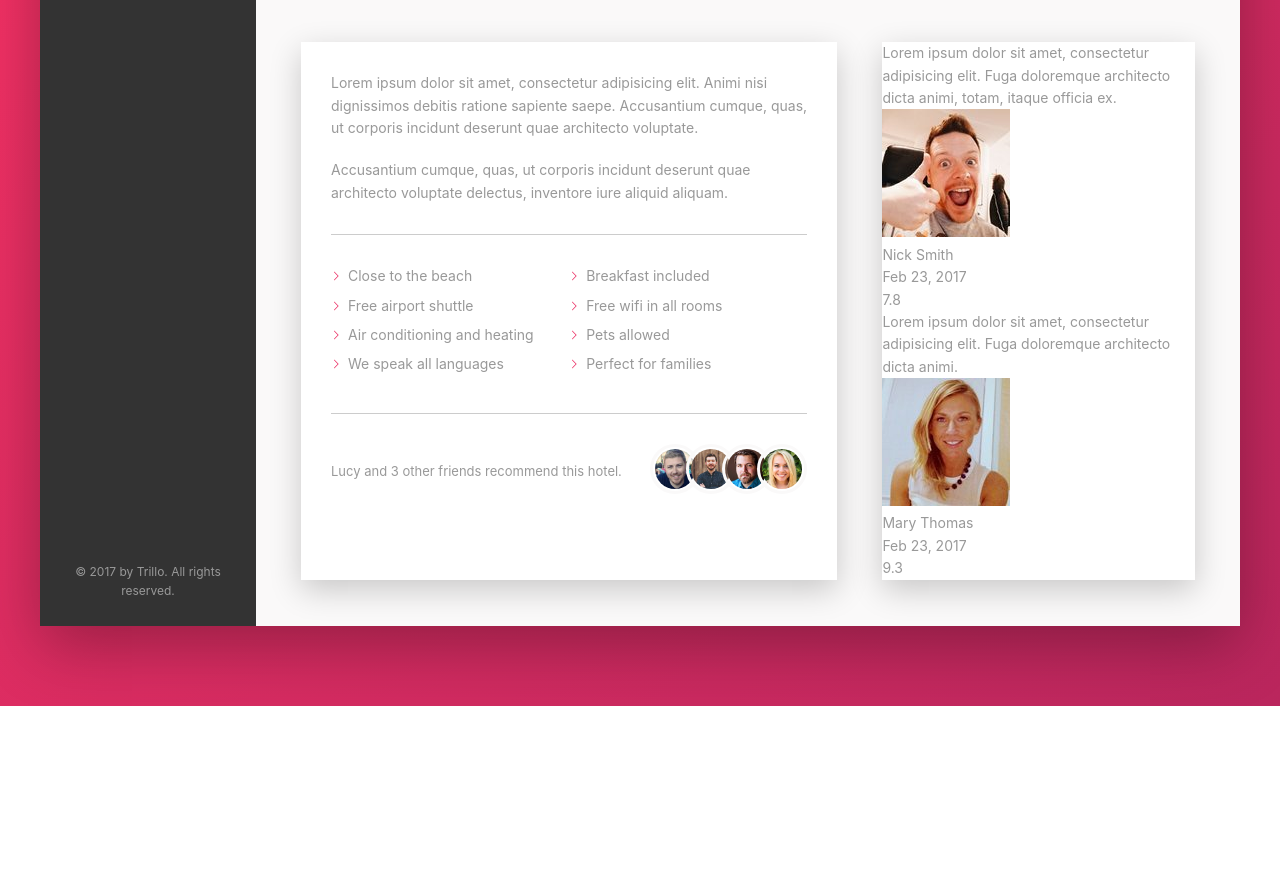
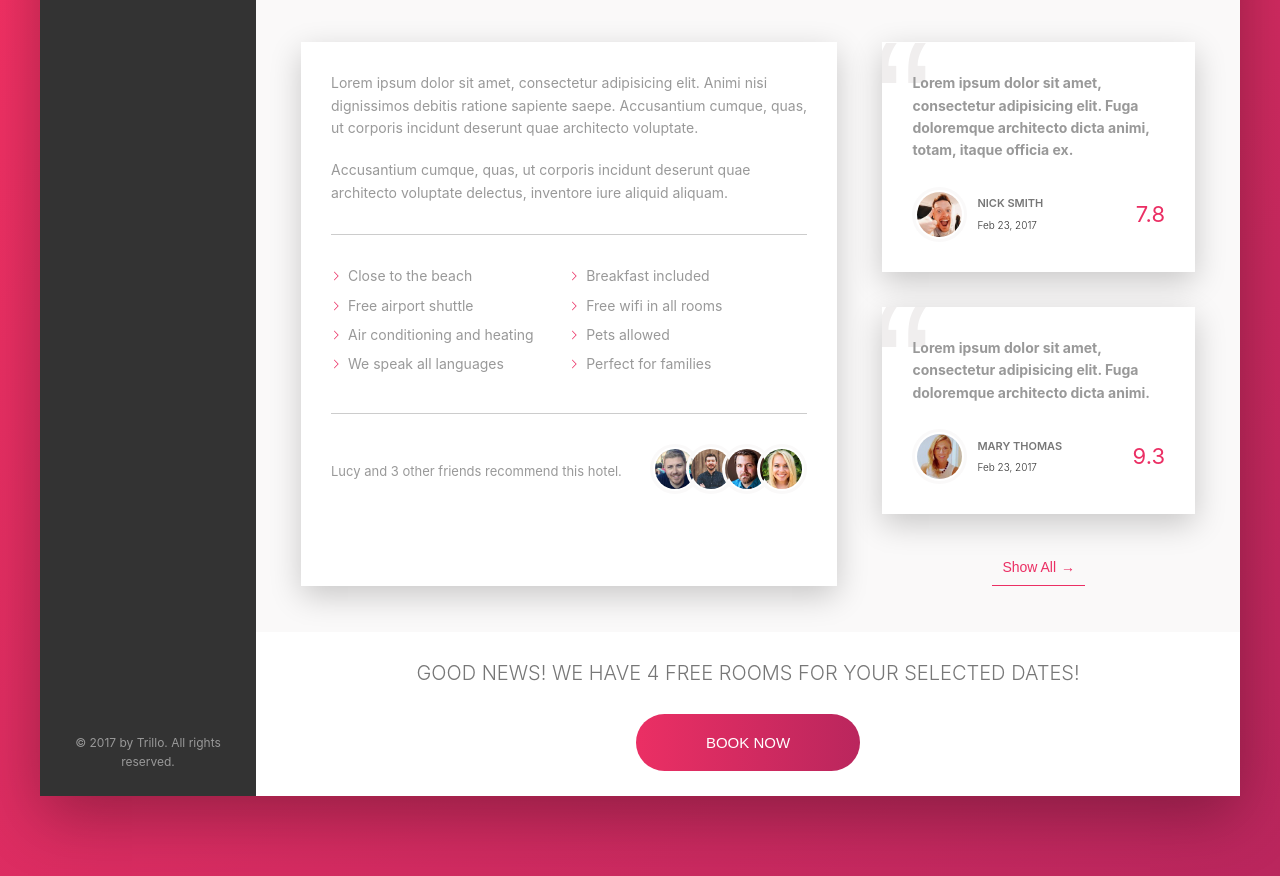
Before and after one commit to Ronacs/Flexbox, a website: page index.html in a window 1280 px wide. Shown: the part 465-1341 px from the top of the page. Before the commit the page ends 1171 px from the top, so only its background shows below. Drawn offline with Linux system fonts and the light colour scheme.

Commit message:
Adding Queries

```diff
--- a/index.html
+++ b/index.html
@@ -116,7 +116,7 @@
 
                 <!-- RIGHT -->
                 <main class="hotel-view">
-                    <!-- IMAGES -->
+                    <!-- IMAGES ROW-->
                     <div class="gallery">
                         <!-- 1 -->
                         <figure class="gallery__item">
@@ -132,7 +132,7 @@
                         </figure>
                     </div>
 
-                    <!-- OVERVIEW -->
+                    <!-- OVERVIEW ROW -->
                     <div class="overview">
                         <!-- heading -->
                         <h1 class="overview__heading">Hotel Las Pamas</h1>
@@ -173,7 +173,7 @@
 
                     </div>
 
-                    <!-- DETAIL VIEW -->
+                    <!-- DETAIL VIEW ROW-->
                     <div class="detail-view">
                         <!-- LEDFT COL _ DESC -->
                         <div class="description">
@@ -228,9 +228,8 @@
 
                             </figure>
 
-
                             <!-- 2 -->
-                             <figure class="review">
+                            <figure class="review">
                                 <blockquote class="review__text">
                                     Lorem ipsum dolor sit amet, consectetur adipisicing elit. Fuga doloremque architecto dicta animi.
                                 </blockquote>
@@ -242,11 +241,24 @@
                                     </div>
                                     <div class="review__rating">9.3</div>
                                 </figcaption>
+                            </figure>
 
-                            </figure>
+                            <!-- SHOW ALL -->
+                            <button class="btn btn--expand">Show All <span>&rarr;</span></button>
 
                         </div>
 
+                    </div>
+
+                    <!-- BOTTOM CTA -->
+                    <div class="cta">
+                        <h2 class="cta__book-now">
+                            Good news! We have 4 free rooms for your selected dates!
+                        </h2>
+                        <button class="cta__book--btn">
+                            <span class="cta__book--visible">Book Now</span>
+                            <span class="cta__book--hidden">Only 4 rooms left</span>
+                        </button>
                     </div>
 
                 </main>
--- a/sass/abstract/_mixins.scss
+++ b/sass/abstract/_mixins.scss
@@ -1 +1,37 @@
 //This handles media queries definition
+
+@mixin breakPoints ($break){
+
+    @media only screen and (max-width:$break) {
+        @content;
+    }
+}
+
+@mixin deviceScreenAdapter($breakPoint) {
+
+    @if $breakPoint == 'phone' {
+        //1200px
+        @media only screen and(max-width: 75em){
+            @content;
+        }
+    }
+
+    @if $breakPoint == 'tab-port' {
+        @media only screen and(max-width: 1200px){
+            @content;
+        }
+    }
+
+    @if $breakPoint == 'tab-land' {
+        @media only screen and(max-width: 1200px){
+            @content;
+        }
+    }
+
+    @if $breakPoint == 'desktop' {
+        @media only screen and(max-width: 75em){
+            @content;
+        }
+    }
+
+}
--- a/sass/abstract/_variables.scss
+++ b/sass/abstract/_variables.scss
@@ -14,3 +14,6 @@ $text: #ccc;
 $textColorDark: #333 ;
 $textColorLight: #777;
 $textColorLighter: #999;
+
+//BREAK POINTS
+$breakPoint: 68.75em; //1100px
--- a/sass/components/_button.scss
+++ b/sass/components/_button.scss
@@ -14,15 +14,28 @@
     -ms-transition:all .3s ease-out;
     -o-transition:all .3s ease-out;
 
+    span{
+        margin-left: .1rem;
+        transition:margin-left .2s ease-out;
+        -webkit-transition:margin-left .2s ease-out;
+        -moz-transition:margin-left .2s ease-out;
+        -ms-transition:margin-left .2s ease-out;
+        -o-transition:margin-left .2s ease-out;
+    }
+
     &:hover{
         color: var(--colorLight);
+
+        span{
+            margin-left: .8rem;
+        }
     }
 
     &:focus{
         outline: none;
         animation: pulsating 1s infinite;
         -webkit-animation: pulsating 1s infinite;
-}
+    }
 
     &--inline{
         display: inline;
--- /dev/null
+++ b/sass/components/_review-card.scss
@@ -0,0 +1,72 @@
+.review{
+    background-color: #fff;
+    box-shadow: 0 1rem 3rem rgba(0, 0, 0, .2);
+    padding: 3rem;
+    margin-bottom: 3.5rem;
+    position: relative;
+    overflow: hidden;
+
+    &::before{
+        content: "\201C";
+        position: absolute;
+        color: var(--LightThird);
+        font-size: 18rem;
+        font-family: sans-serif;
+        line-height: 1;
+        top: -2.75rem;
+        left: -1rem;
+        z-index: 1;
+    }
+
+    &__text{
+        font-weight: 700;
+        z-index: 10;
+        position: relative;
+    }
+
+    &__user{
+        margin-top: 2.5rem;
+        display: flex;
+        align-items: center;
+
+    }
+
+    &__photo{
+        box-sizing: content-box;
+        height: 4.5rem;
+        width: 4.5rem;
+        padding: .2rem;
+        border: .3rem solid var(--LightPrimary);
+        border-radius: 100%;
+        -webkit-border-radius: 100%;
+        -moz-border-radius: 100%;
+        -ms-border-radius: 100%;
+        -o-border-radius: 100%;
+    }
+
+    &__user-box{
+        margin-right: auto;
+        margin-left: 1rem;
+    }
+
+    &__user-name{
+        text-transform: uppercase;
+        font-weight: 600;
+        font-size: 1.1rem;
+        margin-bottom: .4rem;
+        color: var(--colorLight);
+    }
+
+    &__user-date{
+        font-size: 1rem;
+        font-weight: 300;
+        color: var(--colorDark);
+    }
+
+    &__rating{
+        font-size: 2.2rem;
+        font-weight: 400;
+        color: var(--colorPrimary);
+    }
+
+}
--- a/sass/layouts/__layout.scss
+++ b/sass/layouts/__layout.scss
@@ -4,5 +4,8 @@
     margin: 8rem auto;
     background-color: var(--LightPrimary);
     box-shadow: var(--shadow-dark-blur);
-    // min-height: 50rem;
+
+    @include deviceScreenAdapter(desktop){
+        margin: 0;
+    }
 }
--- /dev/null
+++ b/sass/layouts/_call-to-action.scss
@@ -0,0 +1,88 @@
+// CALL TO ACTION
+.cta{
+    background-color: #fff;
+    text-align: center;
+    padding: 2.5rem 0;
+
+    // HEADING
+    &__book-now{
+        font-size: 2rem;
+        font-weight: 300;
+        color: var(--colorLight);
+        text-transform: uppercase;
+        margin-bottom: 2.5rem;
+    }
+
+    // BOOK BUTTON
+    &__book--btn{
+        cursor: pointer;
+        display: inline-block;
+        // padding: 2.6rem;
+        color: #fff;
+        position: relative;
+        font-weight: 300;
+        font-size: 1.5rem;
+        text-transform: uppercase;
+        border: none;
+        outline: none;
+        border-radius: 10rem;
+        -webkit-border-radius: 10rem;
+        -moz-border-radius: 10rem;
+        -ms-border-radius: 10rem;
+        -o-border-radius: 10rem;
+        background-image: linear-gradient(to right, var(--colorPrimary), var(--colorPrimaryDark) );
+        overflow: hidden;
+
+        &:hover{
+            background-image: linear-gradient(to left, var(--colorPrimary), var(--colorPrimaryDark) );
+        }
+
+        &:focus{
+            outline: none;
+            animation: pulsating 1s infinite;
+            -webkit-animation: pulsating 1s infinite;
+        }
+
+    }
+
+    &:hover &__book--visible{
+        transform: translateY(100%);
+        -webkit-transform: translateY(100%);
+        -moz-transform: translateY(100%);
+        -ms-transform: translateY(100%);
+        -o-transform: translateY(100%);
+    }
+
+    &:hover &__book--hidden{
+        top: 0;
+    }
+
+    &__book--visible{
+        display: inline-block;
+        padding: 2rem 7rem;
+        height: 100%;
+        width: 100%;
+        transition: all .2s ease-out;
+        -webkit-transition: all .2s ease-out;
+        -moz-transition: all .2s ease-out;
+        -ms-transition: all .2s ease-out;
+        -o-transition: all .2s ease-out;
+
+    }
+
+    &__book--hidden{
+        position: absolute;
+        display: inline-block;
+        padding: 2rem 0;
+        top: -100%;
+        left: 0;
+        height: 100%;
+        width: 100%;
+        transition: all .2s ease-out;
+        -webkit-transition: all .2s ease-out;
+        -moz-transition: all .2s ease-out;
+        -ms-transition: all .2s ease-out;
+        -o-transition: all .2s ease-out;
+    }
+
+}
--- a/sass/layouts/_detail-view.scss
+++ b/sass/layouts/_detail-view.scss
@@ -7,8 +7,11 @@
     padding: 4.5rem;
     background-color: var(--LightPrimary);
     border-bottom: var(--line-bottom);
+    font-size: 1.4rem;
+
 }
 
+// LEFT SIDE OF THE DETAIL VIEW
 .description{
     flex-grow: 0;
     flex-shrink: 0;
@@ -21,14 +24,16 @@
     box-shadow: 0 1rem 3rem rgba(0, 0, 0, .2);
 }
 
+// RIGHT COL OF THE DETAIL VIEW
 .user-reviews{
     flex-grow: 1;
-    font-size: 1.4rem;
+    font-size: inherit;
     color: var(--colorLighter);
-    background-color: #fff;
-    box-shadow: 0 1rem 3rem rgba(0, 0, 0, .2);
-
-
+    display: flex;
+    flex-direction: column;
+    align-items: center;
+    // background-color: #fff;
+    // box-shadow: 0 1rem 3rem rgba(0, 0, 0, .2);
 }
 
 .paragraph{
@@ -90,9 +95,7 @@
         margin-right: auto;
     }
 
-    &__friends{
-
-    }
+    // &__friends{}
 
 
     &__photo{
--- a/sass/main.scss
+++ b/sass/main.scss
@@ -19,6 +19,7 @@
 @import "components/_form";
 @import "components/_notification";
 @import "components/_images";
+@import "components/_review-card";
 
 // SASS LAYOUTS
 @import "layouts/_header";
@@ -27,6 +28,7 @@
 @import "layouts/_side-menu";
 @import "layouts/_overview";
 @import "layouts/_detail-view";
+@import "layouts/_call-to-action";
 
 // SASS PAGE
 @import "pages/_page-section";
```
Also changed, not shown: css/style.css, sass/layouts/_user-review.scss (deleted).
